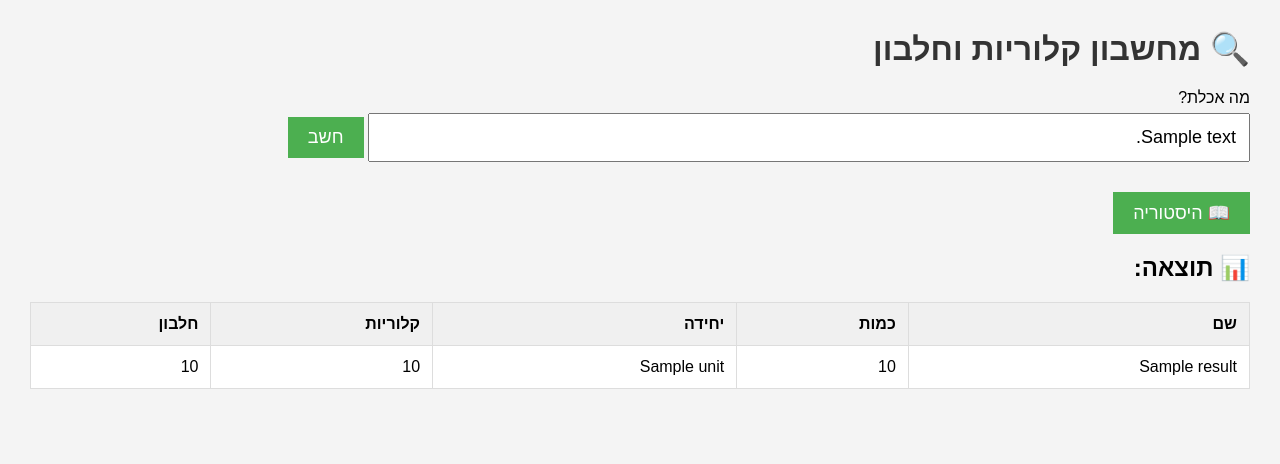
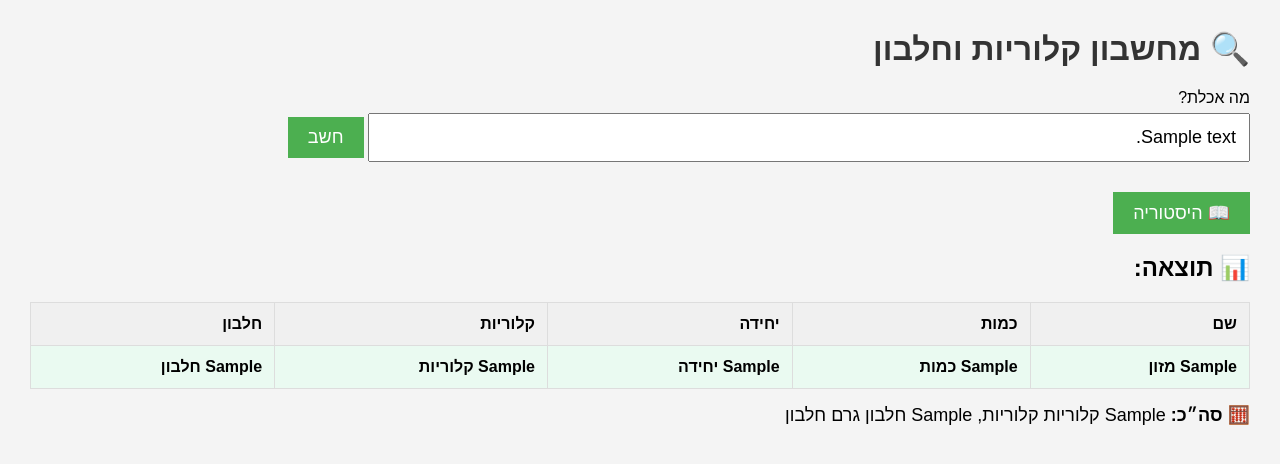
Before and after one commit to Eliadc3/calories-tracker, a Flask app: template templates/index.html in a window 1280 px wide. Shown: the top 464 px of the page. Run offline with Flask 3, Linux system fonts and the light colour scheme; the template is opened without the code that fills it: most values are stand-ins (such as "Sample title", 1, 10 or a date in 2020).

Commit message:
add meal parse

```diff
--- a/app.py
+++ b/app.py
@@ -1,5 +1,5 @@
 from flask import Flask, render_template, request
-from parser import load_food_db, parse_line, FOOD_SINGULAR_MAP
+from parser import load_food_db, parse_meal_line, FOOD_SINGULAR_MAP
 from sheets_writer import append_row_to_sheet, get_all_rows
 from datetime import datetime, timedelta
 import pytz
@@ -22,20 +22,19 @@ def index():
   if request.method == "POST":
     input_text = request.form["food_input"]
     # פונקציה שמקבלת שורה של מזון ומחזירה את הנתונים המחושבים
-    result = parse_line(food_df, input_text, FOOD_SINGULAR_MAP)
-    print("🔎 result =", result)
-    print("📦 סוג התוצאה:", type(result))
+    results = parse_meal_line(food_df, input_text, FOOD_SINGULAR_MAP)
 
     # 🔹 שולח את הנתונים ל־Google Sheets
-    if result:
-      try:
-        append_row_to_sheet(result)
-        print("✅ Data successfully appended to Google Sheets.")
-      except Exception as e:
-        print(f"❌ Error appending data to Google Sheets: {e} ")
-
+  if results:
+    try:
+        for row in results:
+            if row["מזון"] != "סה״כ":
+                append_row_to_sheet(row)  # שומר כל רכיב בנפרד
+        print("✅ Meal data appended to Google Sheets.")
+    except Exception as e:
+        print(f"❌ Error appending meal to Google Sheets: {e}")
    # 🔹 שולח את התוצאה לדף HTML
-  return render_template("index.html", result=result, input_text=input_text)
+  return render_template("index.html", results=results, input_text=input_text)
 
 @app.route("/history")
 def history():
--- a/parser.py
+++ b/parser.py
@@ -81,3 +81,32 @@ def parse_line(food_df, food_input, plural_map):
     from display import print_calculated_data
     print_calculated_data(data)
     return data
+
+def parse_meal_line(food_df, input_text, plural_map):
+    meal_items = re.split(r"[;,]", input_text)
+    meal_results = []
+    total_calories = 0
+    total_protein = 0
+    for item in meal_items:
+        try:
+            result = parse_line(food_df, item, plural_map)
+            if result:
+                meal_results.append(result)
+                total_calories += result[0,"קלוריות"]
+                total_protein += result[0,"חלבון"]
+            else:
+                print(f"⚠️ לא הצלחנו לנתח את הרכיב: '{item}'")
+        except Exception as e:
+             print(f"❌ שגיאה בניתוח '{item}': {e}")
+
+     # הוספת שורת סיכום
+    summary = {
+        "מזון": "סה״כ",
+        "כמות": "",
+        "יחידה": "",
+        "קלוריות": round(total_calories, 2),
+        "חלבון": round(total_protein, 2)
+    }
+    meal_results.append(summary)
+
+    return meal_results
--- a/templates/index.html
+++ b/templates/index.html
@@ -41,10 +41,13 @@
       border: 1px solid #ddd;
       padding: 12px;
       font-size:16px;
-
     }
     th {
       background-color: #f0f0f0;
+    }
+    tr:last-child {
+      font-weight: bold;
+      background-color: #eafaf1;
     }
   </style>
 </head>
@@ -52,14 +55,14 @@
   <h1>🔍 מחשבון קלוריות וחלבון</h1>
 
   <form method="POST">
-    <label>מה אכלת?</label>
-    <div></div>
-    <input type="text" id=food_input name="food_input" placeholder="לדוגמה: 2 ביצים, כף טחינה" value="{{ input_text }}"">
+    <label>מה אכלת?</label><br>
+    <input type="text" name="food_input" placeholder="לדוגמה: 2 ביצים, כף טחינה" value="{{ input_text }}">
     <button type="submit">חשב</button>
-    </form>
+  </form>
+
   <a href="/history"><button>📖 היסטוריה</button></a>
-  {% if result %}
 
+  {% if results %}
     <h2>📊 תוצאה:</h2>
     <table>
       <tr>
@@ -69,16 +72,22 @@
         <th>קלוריות</th>
         <th>חלבון</th>
       </tr>
-      <tr>
-        <td>{{result.name}}</td>
-        <td>{{result.quantity|round(2) }}</td>
-        <td>{{result.unit}}</td>
-        <td>{{result.calories|round(2) }}</td>
-        <td>{{result.protein|round(2) }}</td>
-      </tr>
+      {% for row in results %}
+        <tr>
+          <td>{{ row["מזון"] }}</td>
+          <td>{{ row["כמות"] }}</td>
+          <td>{{ row["יחידה"] }}</td>
+          <td>{{ row["קלוריות"] }}</td>
+          <td>{{ row["חלבון"] }}</td>
+        </tr>
+      {% endfor %}
     </table>
-
-{% endif %}
-
+        {% set summary = results[-1] %}
+    <p style="margin-top: 15px; font-size: 18px;">
+      🧮 <strong>סה״כ:</strong>
+      {{ summary["קלוריות"] }} קלוריות,
+      {{ summary["חלבון"] }} גרם חלבון
+    </p>
+  {% endif %}
 </body>
 </html>
```
